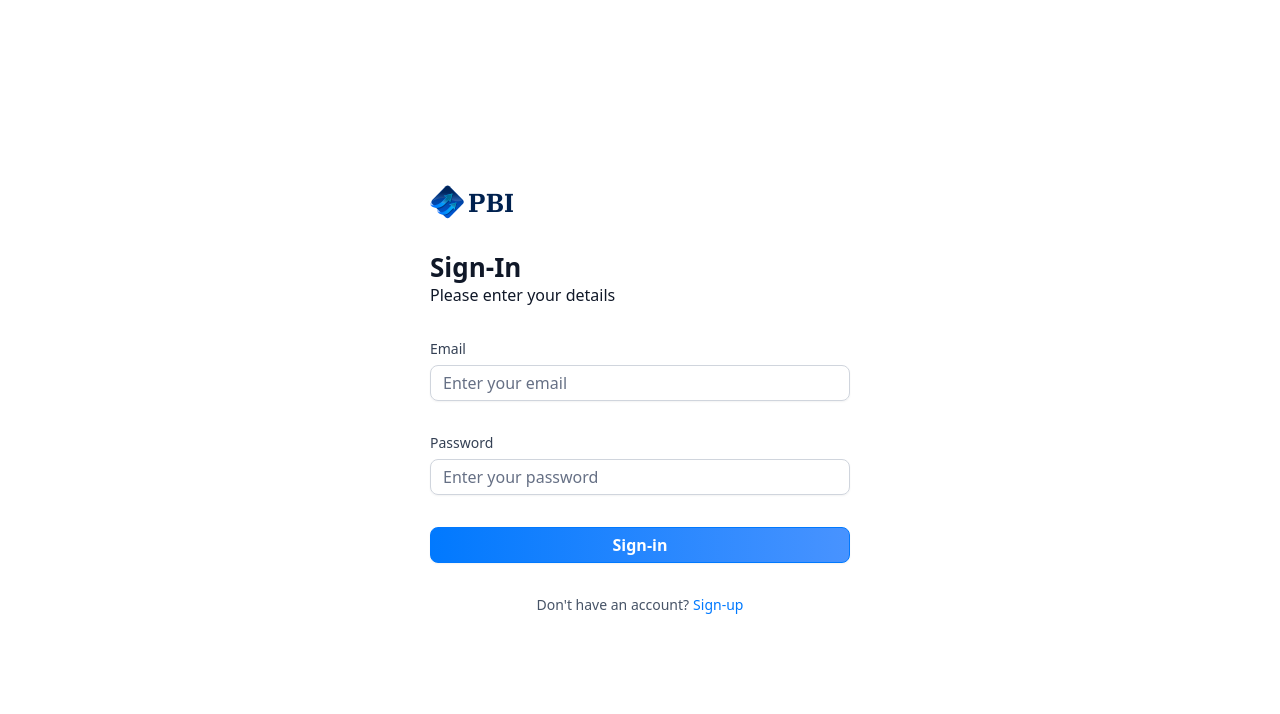
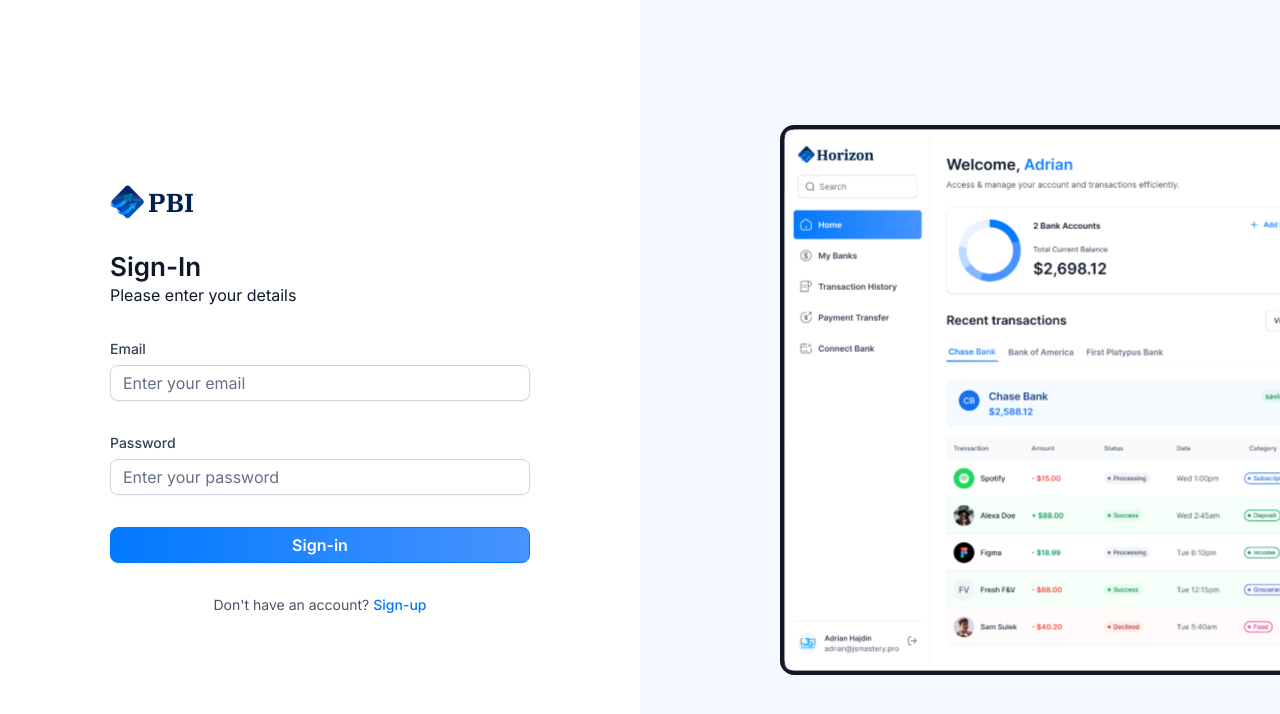
Before and after one commit to c7gnas/banking-app, a Next.js app: page /sign-in in a window 1280 px wide. Shown: the top 714 px of the page. Built offline with nearby package versions, Linux system fonts and the light colour scheme.

Commit message:
added image in auth page

```diff
--- a/app/(auth)/layout.tsx
+++ b/app/(auth)/layout.tsx
@@ -1,11 +1,22 @@
+import Image from "next/image";
+
 export default function RootLayout({
     children,
   }: Readonly<{
     children: React.ReactNode;
   }>) {
     return (
-      <main>
+      <main className="flex min-h-screen w-full justify-between font-inter">
           {children}
+          <div className="auth-asset">
+            <Image
+              src="/icons/auth-image.svg"
+              alt='Auth image'
+              width={500}
+              height={500}
+            />
+
+          </div>
       </main>
     );
   }
--- a/components/ui/Footer.tsx
+++ b/components/ui/Footer.tsx
@@ -1,6 +1,6 @@
 import { logoutAccount } from '@/lib/actions/user.actions'
 import Image from 'next/image'
-import { useRouter } from 'next/navigation'
+import { redirect, useRouter } from 'next/navigation'
 import React from 'react'
 
 const Footer = ( { user, type = 'desktop' }: FooterProps) => {
@@ -9,7 +9,7 @@
     const handleLogOut  = async () => {
         const loggedOut = await logoutAccount();
 
-        if(loggedOut) router.push('/sign-in')
+        if(loggedOut) redirect('/sign-in')
     }
   return (
     <footer className='footer'>
```
